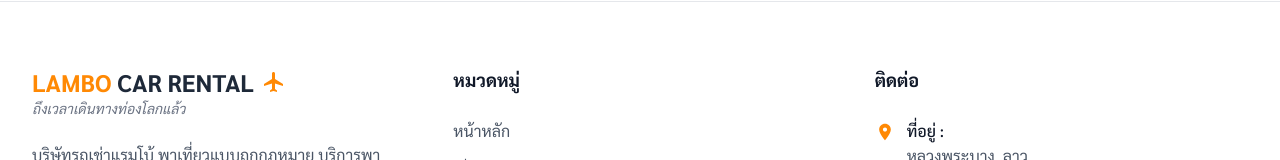
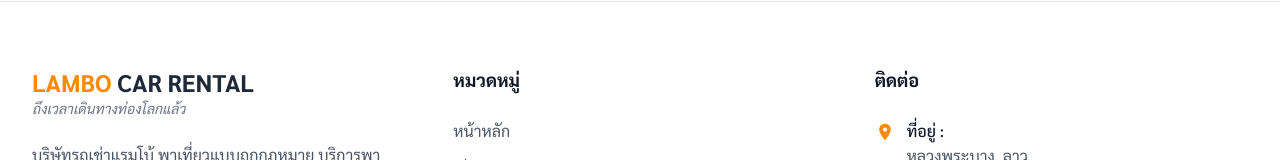
Before and after one commit to 1t0t0/portfolio-vantour, a Next.js app: page / in a window 1280 px wide. Shown: the part 4424-4584 px from the top of the page. Built offline with nearby package versions, Linux system fonts and the light colour scheme.

Commit message:
update footer

```diff
--- a/components/Footer.tsx
+++ b/components/Footer.tsx
@@ -26,11 +26,7 @@
                 <h3 className="text-2xl font-bold text-gray-800 font-prompt">
                   <span className="text-orange-400">LAMBO</span> CAR RENTAL
                 </h3>
-                <div className="text-orange-400">
-                  <svg className="w-6 h-6" fill="currentColor" viewBox="0 0 24 24">
-                    <path d="M21 16v-2l-8-5V3.5c0-.83-.67-1.5-1.5-1.5S10 2.67 10 3.5V9l-8 5v2l8-2.5V19l-2 1.5V22l3.5-1 3.5 1v-1.5L13 19v-5.5l8 2.5z"/>
-                  </svg>
-                </div>
+
               </div>
               <p className="text-sm text-gray-500 italic font-sarabun">
                 ถึงเวลาเดินทางท่องโลกแล้ว
```
